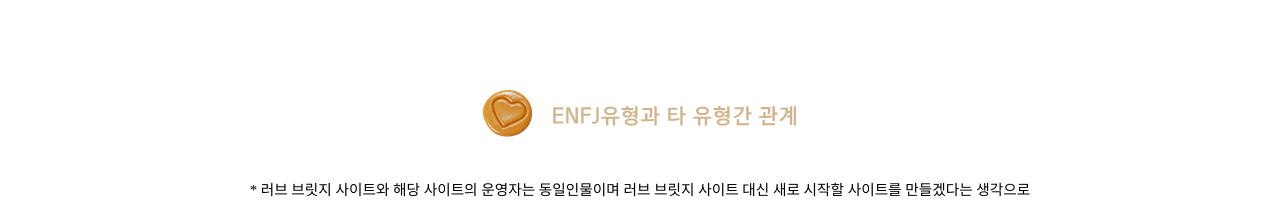
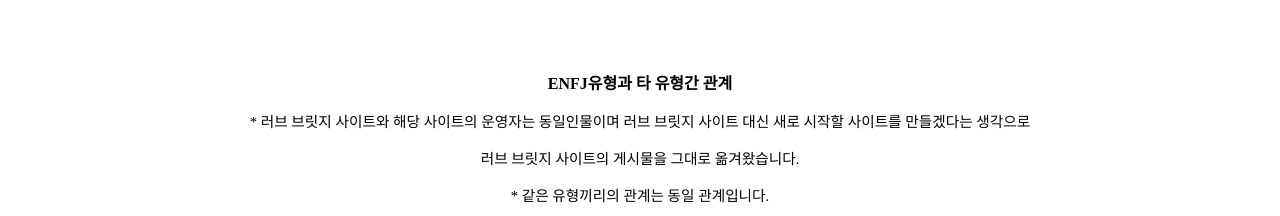
Before and after one commit to lovedalgona/enfj-relationship, a plain HTML site: page index.html in a window 1280 px wide. Shown: the part 207-423 px from the top of the page. Drawn offline with Linux system fonts and the light colour scheme.

Commit message:
Add files via upload

```diff
--- a/index.html
+++ b/index.html
@@ -15,10 +15,10 @@
 <div>
         <p align="center">&nbsp;</p>
         <p align="center">&nbsp;</p>
-        <p align="center"><img src="enfj 관계.png" width="347" height="92" border="0" /></p>
+        <p align="center"><b>ENFJ유형과 타 유형간 관계</b></p>
         <p align="center"><span style="font-size:11pt;">* 러브 브릿지 사이트와 해당 사이트의 운영자는 동일인물이며 러브 브릿지 사이트 대신 새로 시작할 사이트를 만들겠다는 생각으로</span></p>
         <p align="center"><span style="font-size:11pt;">러브 브릿지 사이트의 게시물을 그대로 옮겨왔습니다.</span></p>
-        <p align="center"><span style="font-family:the렛츠스마일r; font-size:11pt; color:rgb(30,204,255);"><font color="black">*같은 유형끼리의 관계는&nbsp;동일 관계입니다.</font></span></p>
+        <p align="center"><span style="font-family:the렛츠스마일r; font-size:11pt; color:rgb(30,204,255);"><font color="black">* 같은 유형끼리의 관계는&nbsp;동일 관계입니다.</font></span></p>
 </div>
 <div>
 <div>
```
